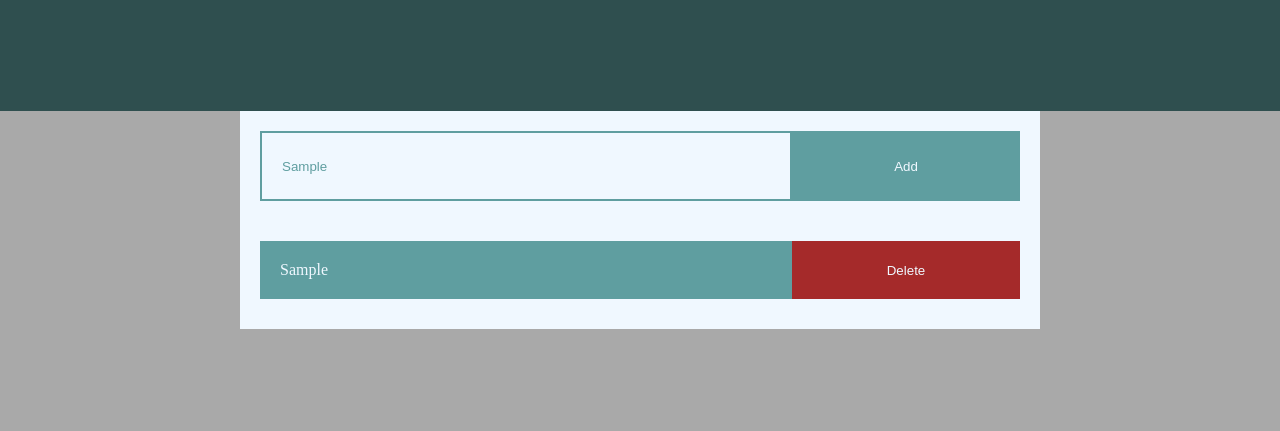
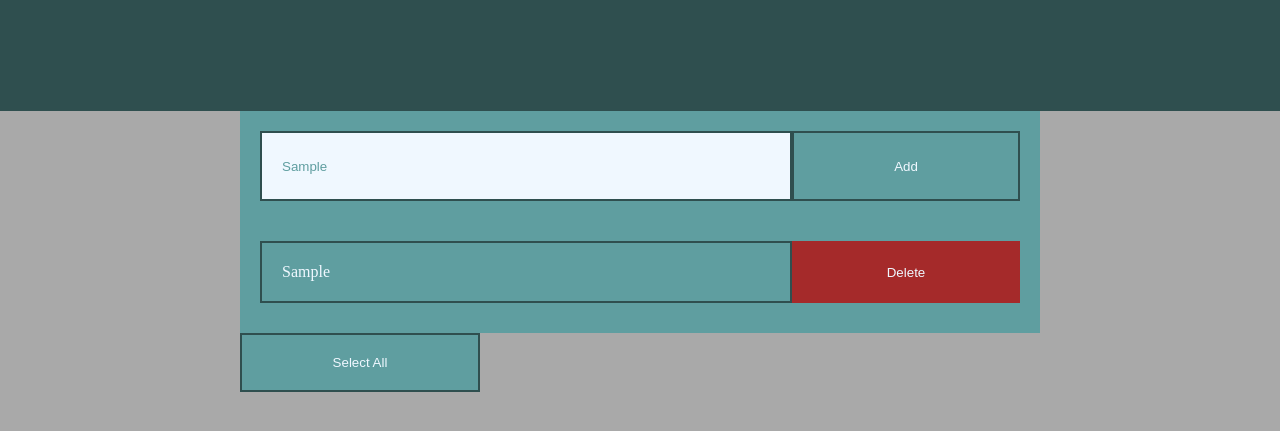
Before and after one commit to Anri-H/ToDo-List, a plain HTML site: page index.html in a window 1280 px wide. Both pictures are taken after typing "Sample" into the empty fields and a click on the input "Add". Shown: the part 89-520 px from the top of the page. Drawn offline with Linux system fonts and the light colour scheme.

Commit message:
feat(*) added select & select all func

```diff
--- a/index.html
+++ b/index.html
@@ -15,6 +15,7 @@
         <input type="submit" class="add" value="Add" />
       </div>
       <div class="list"></div>
+      <button class="select-all">Select All</button>
     </main>
     <script src="./index.js"></script>
   </body>
--- a/index.js
+++ b/index.js
@@ -22,14 +22,21 @@ function addName() {
   const del = document.createTextNode("Delete");
   button.appendChild(del);
   div.appendChild(button);
+
+  button.addEventListener("click", () => {
+    div.remove();
+  });
+
+  p.addEventListener("click", () => {
+    p.classList.toggle("select");
+  });
+
+  const all = document.querySelector(".select-all");
+  all.addEventListener("click", () => {
+    p.classList.toggle("select");
+  });
 }
 
 add.addEventListener("click", addName);
 
-console.log(items);
-items.forEach((el, i) => {
-  const del = document.querySelector(".delete");
-  del.addEventListener("click", () => {
-    items.splice(i, 1);
-  });
-});
+// console.log(items);
--- a/style.css
+++ b/style.css
@@ -23,12 +23,12 @@ main {
 
 .todo {
   padding: 20px;
-  background-color: aliceblue;
+  background-color: cadetblue;
   display: flex;
 }
 
 .name {
-  border: 2px solid cadetblue;
+  border: 2px solid darkslategray;
   width: 70%;
   padding: 20px;
   background-color: aliceblue;
@@ -36,17 +36,25 @@ main {
   height: 70px;
 }
 
-.add {
-  border: none;
+.add,
+.select-all {
+  border: 2px solid darkslategray;
   background-color: cadetblue;
   color: aliceblue;
   padding: 20px;
   width: 30%;
+  cursor: pointer;
+}
+
+.add:hover,
+.select-all:hover {
+  background-color: darkslategray;
 }
 
 .list {
-  background-color: aliceblue;
+  background-color: cadetblue;
   padding: 20px;
+  cursor: pointer;
 }
 
 .item {
@@ -56,9 +64,13 @@ main {
 
 .list p {
   width: 70%;
-  background-color: cadetblue;
+  border: 2px solid darkslategray;
   color: aliceblue;
   padding: 20px;
+}
+
+.list p:hover {
+  background-color: darkslategray;
 }
 
 .delete {
@@ -66,8 +78,13 @@ main {
   color: aliceblue;
   background-color: brown;
   border: none;
+  cursor: pointer;
 }
 
-.check {
+.delete:hover {
+  background-color: crimson;
+}
+
+.select {
   background-color: darkslategray;
 }
```
